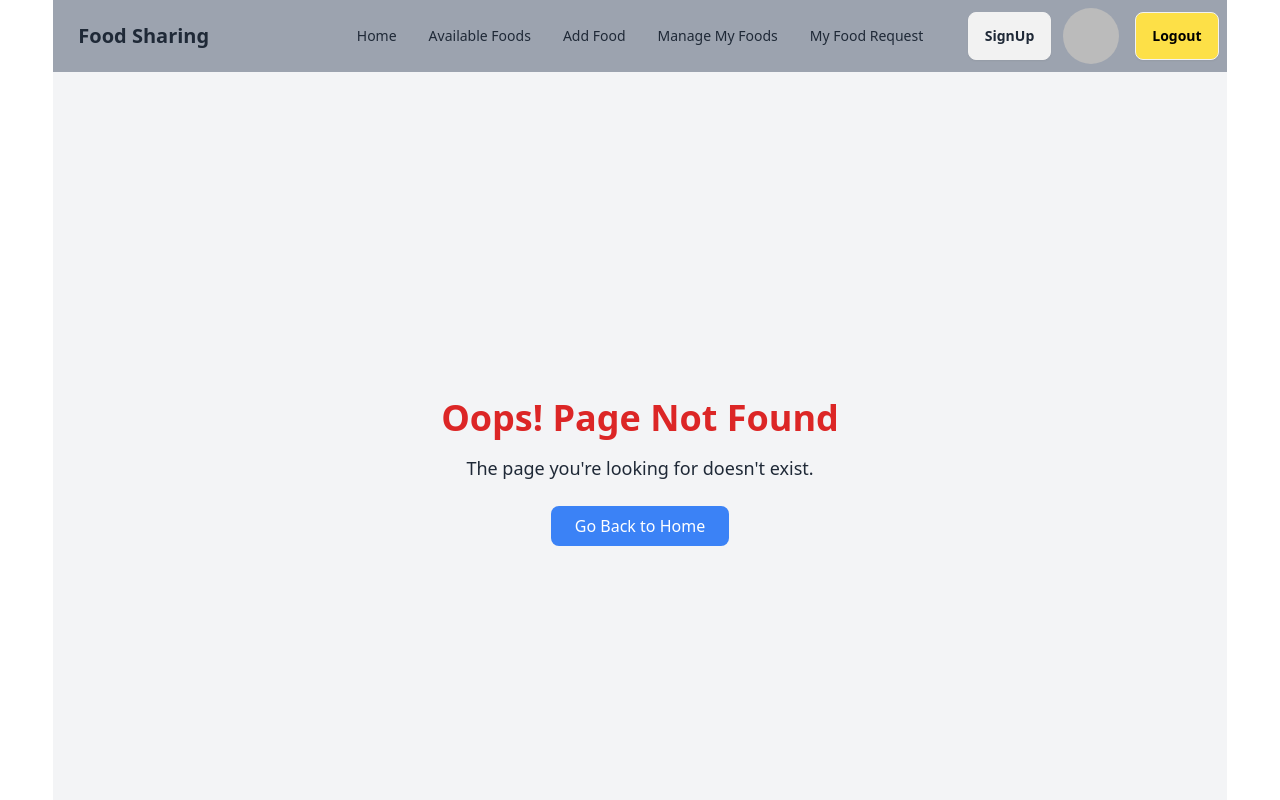
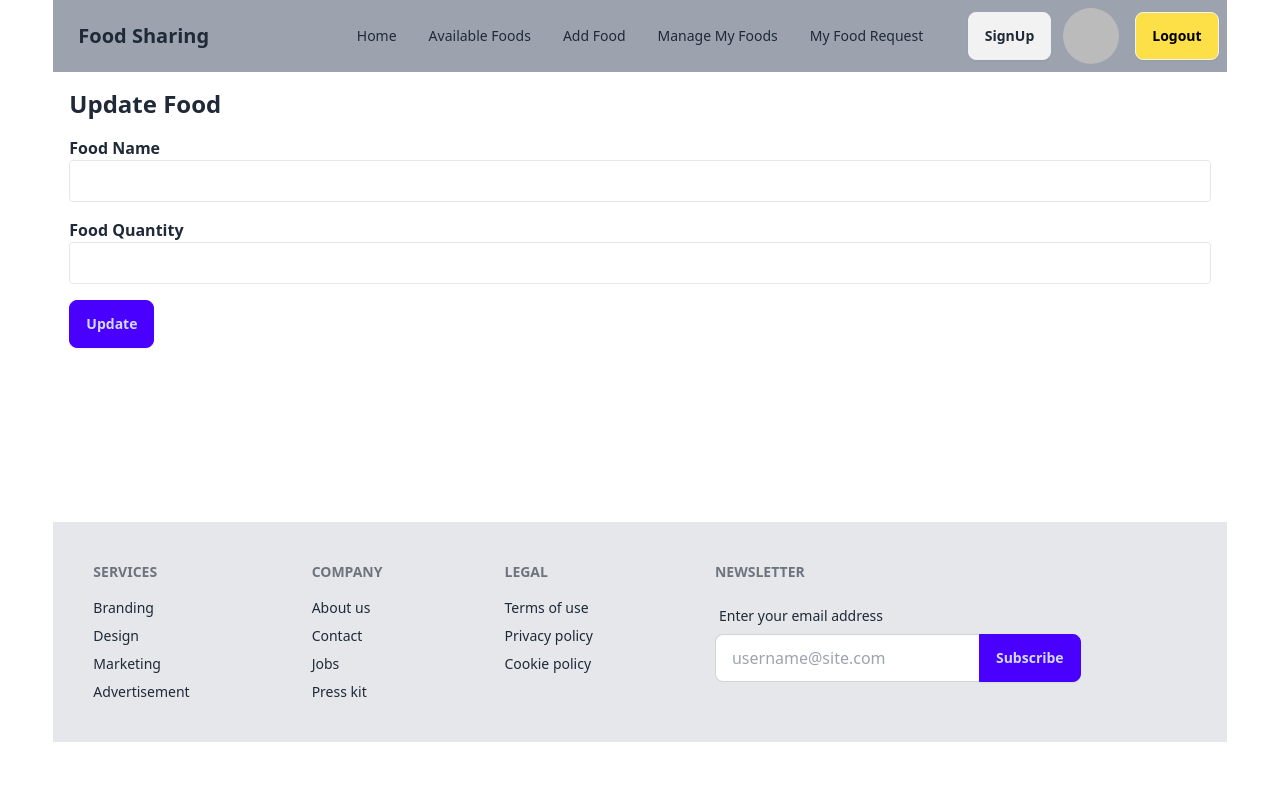
Before and after one commit to MamunHossain1999/assignment-11-client, a React (Vite) app: page /update-food/1 in a window 1280 px wide. Shown: the top 800 px of the page. Built offline with nearby package versions, Linux system fonts and the light colour scheme; no server answers; sample sign-in values are in the browser's storage.

Commit message:
added update page

```diff
--- a/src/Authontication/Login.jsx
+++ b/src/Authontication/Login.jsx
@@ -7,16 +7,16 @@ const Login = () => {
   const { signIn, signInWithGoogle, resetPassword } = useContext(AuthContext);
   const [showPassword, setShowPassword] = useState(false);
   const [passwordError, setPasswordError] = useState("");
-  const navigate = useNavigate();
+  const navigate = useNavigate(); // For navigation
   const location = useLocation();
-  const from = location?.state || "/";
+  const from = location?.state || "/"; // Redirect back after login
 
   // Google SignIn
   const handleGoogleSignIn = async () => {
     try {
       await signInWithGoogle();
       toast.success("SignIn Successful");
-      navigate(from, { replace: true });
+      navigate(from || "/home", { replace: true }); // Redirect to home page if not from any page
     } catch (err) {
       console.log(err);
       toast.error(err?.message);
@@ -45,7 +45,7 @@ const Login = () => {
       // User Login
       await signIn(email, pass);
       toast.success("Signin Successful");
-      navigate(from, { replace: true });
+      navigate(from || "/home", { replace: true }); // Redirect to home page if not from any page
     } catch (err) {
       console.log(err);
       toast.error(err?.message);
--- a/src/pages/ManageMyFoods.jsx
+++ b/src/pages/ManageMyFoods.jsx
@@ -1,11 +1,12 @@
 import React, { useContext, useEffect, useState } from 'react';
+import { useNavigate } from 'react-router-dom';
 import { AuthContext } from '../providers/AuthProvider';
 import axios from 'axios';
 
 const ManageMyFoods = () => {
   const { user } = useContext(AuthContext); // User context
   const [foods, setFoods] = useState([]); // Foods state
-  const [selectedFood, setSelectedFood] = useState(null); // For update modal
+  const navigate = useNavigate(); // For navigation
 
   // Fetch user's foods
   useEffect(() => {
@@ -31,22 +32,9 @@ const ManageMyFoods = () => {
     }
   };
 
-  // Update food (open modal)
-  const handleUpdate = (food) => {
-    setSelectedFood(food); // Set selected food to state
-  };
-
-  // Submit updated food
-  const handleUpdateSubmit = (e) => {
-    e.preventDefault();
-    axios
-      .put(`http://localhost:5000/foods/${selectedFood._id}`, selectedFood)
-      .then(() => {
-        alert('Food updated successfully!');
-        setSelectedFood(null); // Close modal
-        setFoods(foods.map((food) => (food._id === selectedFood._id ? selectedFood : food)));
-      })
-      .catch((error) => console.error('Error updating food:', error));
+  // Navigate to Update Food Page
+  const handleUpdate = (id) => {
+    navigate(`/update-food/${id}`); // Navigate to update page with food ID
   };
 
   return (
@@ -68,7 +56,7 @@ const ManageMyFoods = () => {
               <td className="border px-4 py-2">
                 <button
                   className="btn btn-warning btn-sm mr-2"
-                  onClick={() => handleUpdate(food)}
+                  onClick={() => handleUpdate(food._id)} // Pass food ID
                 >
                   Update
                 </button>
@@ -83,49 +71,6 @@ const ManageMyFoods = () => {
           ))}
         </tbody>
       </table>
-
-      {/* Update Food Modal */}
-      {selectedFood && (
-        <div className="modal">
-          <div className="modal-box">
-            <h3 className="font-bold text-lg">Update Food</h3>
-            <form onSubmit={handleUpdateSubmit}>
-              <div className="mb-4">
-                <label className="block mb-1">Food Name</label>
-                <input
-                  type="text"
-                  value={selectedFood.foodName}
-                  onChange={(e) =>
-                    setSelectedFood({ ...selectedFood, foodName: e.target.value })
-                  }
-                  className="input input-bordered w-full"
-                />
-              </div>
-              <div className="mb-4">
-                <label className="block mb-1">Food Quantity</label>
-                <input
-                  type="text"
-                  value={selectedFood.foodQuantity}
-                  onChange={(e) =>
-                    setSelectedFood({ ...selectedFood, foodQuantity: e.target.value })
-                  }
-                  className="input input-bordered w-full"
-                />
-              </div>
-              <div className="modal-action">
-                <button type="submit" className="btn btn-primary">Save</button>
-                <button
-                  type="button"
-                  className="btn"
-                  onClick={() => setSelectedFood(null)}
-                >
-                  Cancel
-                </button>
-              </div>
-            </form>
-          </div>
-        </div>
-      )}
     </div>
   );
 };
--- /dev/null
+++ b/src/pages/UpdateFood.jsx
@@ -0,0 +1,77 @@
+import React, { useEffect, useState } from 'react';
+import { useParams, useNavigate } from 'react-router-dom';
+import axios from 'axios';
+
+const UpdateFood = () => {
+  const { id } = useParams(); // Food ID from URL params
+  const navigate = useNavigate();
+  const [food, setFood] = useState({
+    foodName: '',
+    foodQuantity: '',
+  });
+
+  useEffect(() => {
+    axios
+      .get(`http://localhost:5000/foods/${id}`)
+      .then((response) => setFood(response.data))
+      .catch((error) => console.error('Error fetching food details:', error));
+  }, [id]);
+
+  const handleChange = (e) => {
+    const { name, value } = e.target;
+    setFood((prev) => ({ ...prev, [name]: value }));
+  };
+
+  const handleSubmit = (e) => {
+    e.preventDefault();
+
+    axios
+      .put(`http://localhost:5000/foods/${id}`, food)
+      .then(() => {
+        alert('Food updated successfully!');
+        navigate('/manage-my-foods'); // Redirect to Manage My Foods page
+      })
+      .catch((error) => console.error('Error updating food:', error));
+  };
+
+  return (
+    <div className="container mx-auto p-4">
+      <h2 className="text-2xl font-bold mb-4">Update Food</h2>
+      <form onSubmit={handleSubmit} className="space-y-4">
+        <div>
+          <label htmlFor="foodName" className="block font-semibold">
+            Food Name
+          </label>
+          <input
+            type="text"
+            id="foodName"
+            name="foodName"
+            value={food.foodName}
+            onChange={handleChange}
+            className="w-full border rounded p-2"
+            required
+          />
+        </div>
+        <div>
+          <label htmlFor="foodQuantity" className="block font-semibold">
+            Food Quantity
+          </label>
+          <input
+            type="number"
+            id="foodQuantity"
+            name="foodQuantity"
+            value={food.foodQuantity}
+            onChange={handleChange}
+            className="w-full border rounded p-2"
+            required
+          />
+        </div>
+        <button type="submit" className="btn btn-primary">
+          Update
+        </button>
+      </form>
+    </div>
+  );
+};
+
+export default UpdateFood;
--- a/src/router/router.jsx
+++ b/src/router/router.jsx
@@ -11,6 +11,7 @@ import AddFood from '../pages/AddFood';
 import ManageMyFoods from '../pages/ManageMyFoods';
 import MyFoodRequest from '../pages/MyFoodRequest';
 import FoodDetails from '../pages/FoodDetails';
+import UpdateFood from '../pages/UpdateFood';
 
 
   const router = createBrowserRouter([
@@ -33,6 +34,10 @@ import FoodDetails from '../pages/FoodDetails';
       {
         path: '/manage-my-foods',
         element: <PrivateRoute><ManageMyFoods/></PrivateRoute>
+      },
+      {
+        path: '/update-food/:id',
+        element: <PrivateRoute><UpdateFood/></PrivateRoute>
       },
       {
         path: '/food/:id',
```
